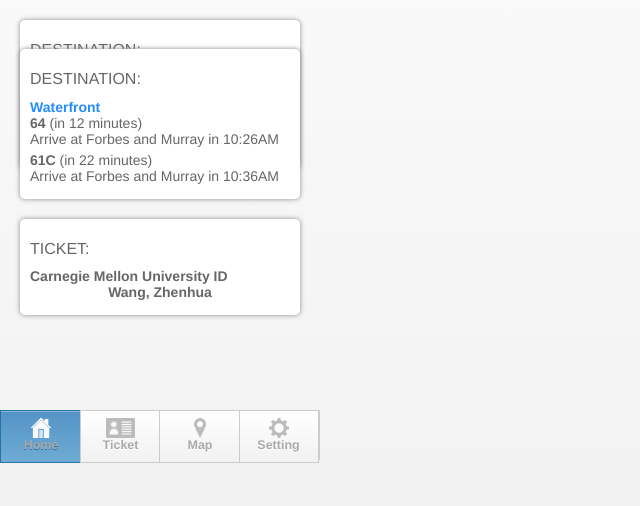
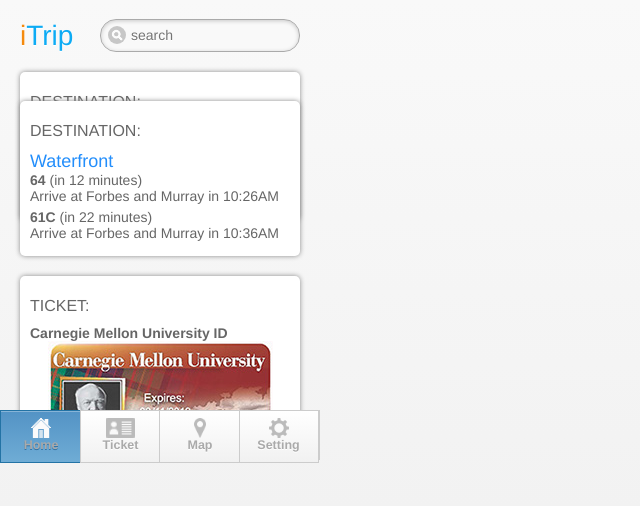
Before and after one commit to Aayuskh/Website, a plain HTML site: page www/index.html in a window 1280 px wide. Shown: the whole page, without its empty margins (0-640 px from the left). Drawn offline with Linux system fonts and the light colour scheme; no server answers.

Commit message:
add a title

```diff
--- a/www/css/main.css
+++ b/www/css/main.css
@@ -28,6 +28,18 @@ overflow-y:scroll;
 width:320px;
 height:410px;
 }
+.title-left{
+width:50px;
+margin-left:20px;
+margin-top:20px;
+font-size:28px;
+}
+.title-right{
+width:200px;
+float:right;
+margin-top:-37px;
+margin-right:20px;
+}
 .card{
 width:260px;
 margin-left:20px;
@@ -40,7 +52,6 @@ border-radius:5px;
 color:#666;
 padding:10px;
 font-size:14px;
-
 
 }
 .card1{
--- a/www/index.html
+++ b/www/index.html
@@ -22,8 +22,6 @@
         <meta charset="utf-8" />
         <meta name="format-detection" content="telephone=no" />
         <meta name="viewport" content="user-scalable=no, initial-scale=1, maximum-scale=1, minimum-scale=1, width=device-width, height=device-height, target-densitydpi=device-dpi" />
-
-        <title>Hello World</title>
         <link rel="stylesheet" type="text/css" href="css/main.css" />
         <link rel="stylesheet" type="text/css" href="js/jquery.mobile-1.3.1/jquery.mobile-1.3.1.css" />
     </head>
@@ -37,6 +35,14 @@
             app.initialize();
         </script>
         <div class="main">
+
+            <div class="title-left" >
+                <span style="color:#f48a0d">i</span><span style="color:#0dabf4">Trip</span>
+            </div>
+            <div class="title-right">
+                <input type="text" data-type="search" data-mini="true" placeholder="search">
+            </div>
+
             <div class="card card1">
 
                 <h1>DESTINATION: </h1>
@@ -60,7 +66,7 @@
 
                 <h1>DESTINATION: </h1>
                 <ul>
-                    <b style="color:#238efb;">Waterfront</b>
+                    <span style="color:#238efb;font-size:18px;">Waterfront</span><br/>
                     <li>
 
                         <b>64</b> (in 12 minutes)<br/>
@@ -82,7 +88,7 @@
                 <li>
                     <b>Carnegie Mellon University ID</b>
                     <br/>
-                    <center><b>Wang, Zhenhua</b></center>
+                    <center><img src="img/pass.png" /></center>
 
 
                 </li>
```
Also changed, not shown: www/img/pass.png (added).
